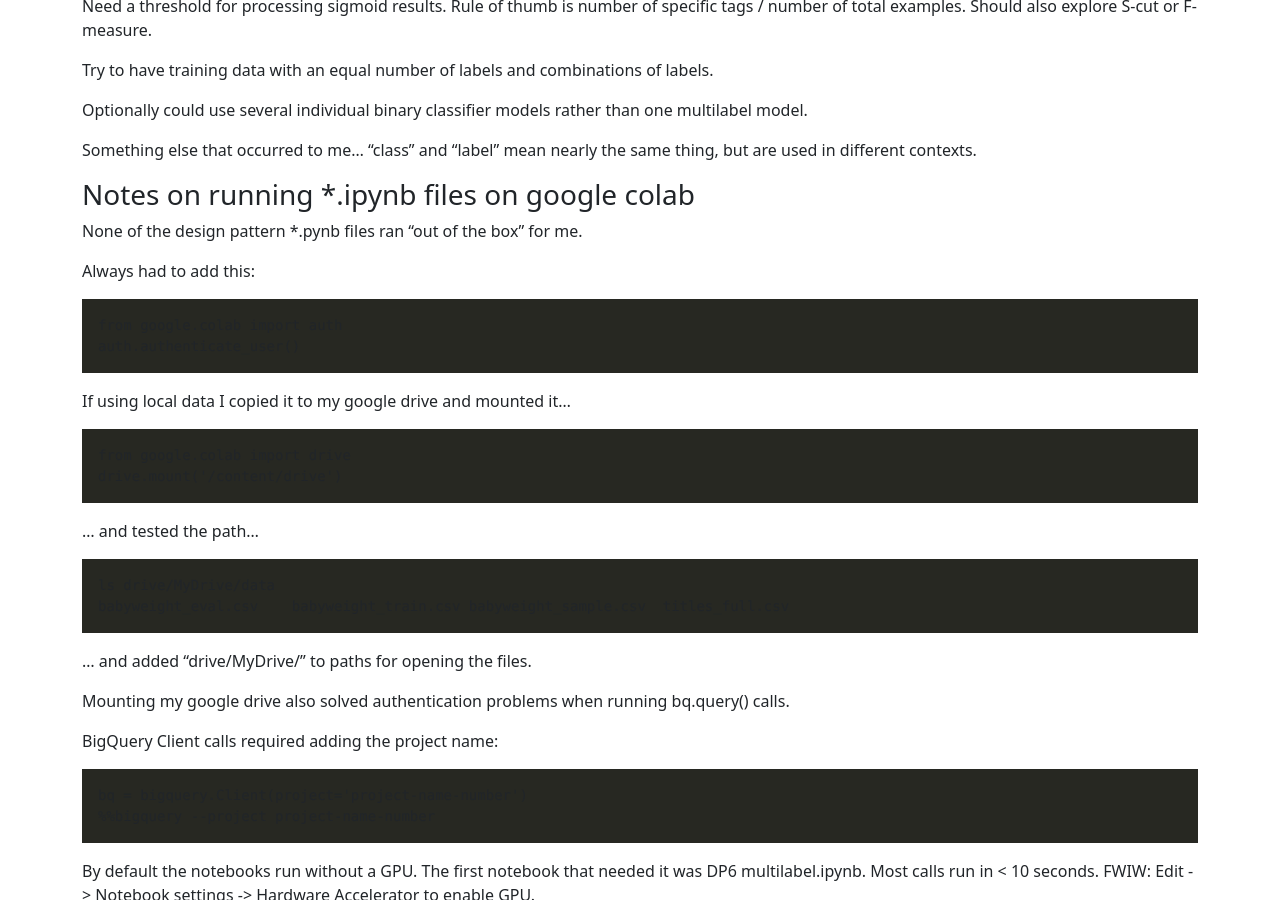
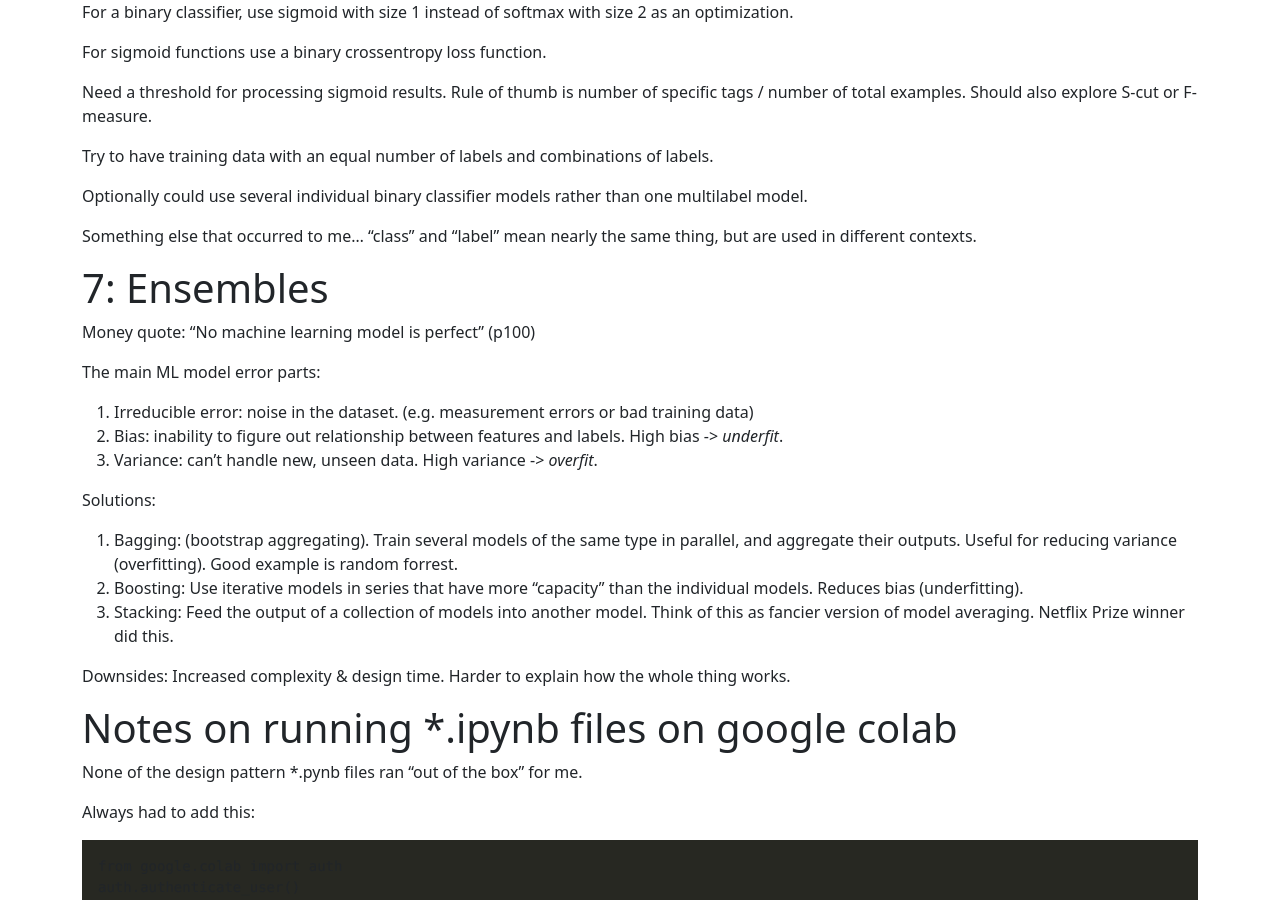
Before and after one commit to matthewdrees/matthewdrees.github.io, a Jekyll site: the page built from _posts/2022-03-14-machine-learning-design-patterns.md, in a window 1280 px wide and 900 px high, scrolled down 1972 px. Built offline with Jekyll 4.4.1, drawn with Linux system fonts in a browser that asks for light colours; some of the changed text lies outside the part shown.

Commit message:
MLDP 7. Ensembles.

```diff
--- a/_posts/2022-03-14-machine-learning-design-patterns.md
+++ b/_posts/2022-03-14-machine-learning-design-patterns.md
@@ -12,29 +12,34 @@ Book club book with my sister.
 
 Chapter 1, The Need for Machine Learning Design Patterns. Machine learning has it's own jargon. There are dozens of italicized words to learn.
 
-### 1: Hashed Feature
+# 1: Hashed Feature
+
 Reduce the cardinality of your input data by hashing them into bins. Theoretically useful if you have incomplete vocabulary, high cardinality, or cold start issues. The example given was measuring flight delays by airport codes. There are a lot of airports (high cardinality), some of which might not be in your training data (incomplete vocabulary), and new airports may come online (cold start). However, you may randomly lump high-use airports with low-use one, making your model less interesting. We struggled to think of a use case where you would want random bins. Therefore we've renamed this pattern to "Dumb Embeddings".
 
 Note on hashed_feature.ipynb... It doesn't run out of the box. I had to add lines to authenticate_user, create a BigQuery project in google console, and add that project name to the bigquery call with --project.
 
-### 2: Embeddings
-Map high-cardinality input data into a lower-dimensional representation. Good rules of thumb for reduction are the 4th root(N) through 1.6 * sqrt(N). Example uses TensorFlow.keras.layers.Embedding(output_dim = 2) to reduce 6x6 natality dataset to 6x2 dense vector. The secret is that the 6x6 matrix variables aren't fully independent. The lower-dimensional representation is interesting because it shows relationships.
+# 2: Embeddings
+
+Map high-cardinality input data into a lower-dimensional representation. Good rules of thumb for reduction are the 4th root(N) through 1.6 * sqrt(N). Example uses TensorFlow.keras.layers. Embedding(output_dim = 2) to reduce 6x6 natality dataset to 6x2 dense vector. The secret is that the 6x6 matrix variables aren't fully independent. The lower-dimensional representation is interesting because it shows relationships.
 
 A text embedding example using nytimes, github, and techcrunch headlines reduced a 47k x 27 input matrix (number of unique words x max headline word length) to 47k x 10 dense(r) matrix. Interestingly, it did some further processing with a reduce_mean lambda layer and represented in a dense softmax layer.
 
 This design pattern looks like something you have to do all the time. Very useful.
 
-### 3: Feature Cross
+# 3: Feature Cross
+
 Feature engineering by making combinations of input values separate features. This allows you to use a simpler (i.e. Linear) model.
 
 Simple contrived example is binary classifier with data that is in opposite quadrants of 2-dimensional graph. More complex example is New York taxi ride data, that turns pickup timestamps into hour intervals for hour/day (7*24 = 168 dimension 1 hot encoded vector). It's recommended to pass "bucketized" feature crosses like this through an Embedding to reduce the dimensionality.
 
 It is recommended to pass a feature cross through an L1 or L2 regularization. Don't cross highly-correlated features.
 
-### 4: Multimodal Input
+# 4: Multimodal Input
+
 Represent different types of data by concatenating all available data representations. Bag of Words (BOW) vs embeddings for text representation. Images can be individual pixels or a tiled structure like convolutional neural networks.
 
-### 5: Reframing
+# 5: Reframing
+
 Change the representation of the output of a machine learning problem, such as regression to classification.
 
 The example given was "male babies born to 25 year old mothers at 38 weeks" from the natality dataset returned a normal distribution around 7.5 pounds. As a regression problem the error is a standard deviation. If we reframe this as a classification model with weight ranges we get something more like a probability density function (PDF).
@@ -49,7 +54,8 @@ Instead of changing between regression and classification, do both and use a mul
 
 Interesting things learned: Tweedie distribution and Sigmoid function.
 
-### 6: Multilabel
+# 6: Multilabel
+
 If your data can have more than 1 label (e.g. an image can have a cat and a dog), use a sigmoid function instead of softmax.
 
 For a binary classifier, use sigmoid with size 1 instead of softmax with size 2 as an optimization.
@@ -64,7 +70,24 @@ Optionally could use several individual binary classifier models rather than one
 
 Something else that occurred to me... "class" and "label" mean nearly the same thing, but are used in different contexts.
 
-### Notes on running *.ipynb files on google colab
+# 7: Ensembles
+
+Money quote: "No machine learning model is perfect" (p100)
+
+The main ML model error parts:
+1. Irreducible error: noise in the dataset. (e.g. measurement errors or bad training data)
+2. Bias: inability to figure out relationship between features and labels. High bias -> *underfit*.
+3. Variance: can't handle new, unseen data. High variance -> *overfit*.
+
+Solutions:
+1. Bagging: (bootstrap aggregating). Train several models of the same type in parallel, and aggregate their outputs. Useful for reducing variance (overfitting). Good example is random forrest.
+2. Boosting: Use iterative models in series that have more "capacity" than the individual models. Reduces bias (underfitting).
+3. Stacking: Feed the output of a collection of models into another model. Think of this as fancier version of model averaging. Netflix Prize winner did this.
+
+Downsides: Increased complexity & design time. Harder to explain how the whole thing works.
+
+# Notes on running *.ipynb files on google colab
+
 None of the design pattern *.pynb files ran "out of the box" for me.
 
 Always had to add this:
@@ -93,7 +116,8 @@ BigQuery Client calls required adding the project name:
 
 By default the notebooks run without a GPU. The first notebook that needed it was DP6 multilabel.ipynb. Most calls run in < 10 seconds. FWIW: Edit -> Notebook settings -> Hardware Accelerator to enable GPU.
 
-#### DP3, feature_cross.ipynb notes
+## DP3, feature_cross.ipynb notes
+
 This line ran for 29 minutes before I stopped it:
 
     CREATE OR REPLACE MODEL babyweight.natality_model ...
@@ -105,13 +129,20 @@ There isn't a progress bar or logging that I'm aware of in the notebook or on go
 * Shortly after this I hit a 403 error data usage quota. I went ahead and signed up for billing and $300 credit from google console and I was able to keep going. (They got me!) Note that enabling GPU didn't appear to help speed up this call, it warned that the GPU wasn't being used so I killed it after a couple of minutes. I didn't let it run so don't know for sure if it eventually helped.
 * Running the Ny taxi data with an L2 regression the RMSE got slightly worse than without!
 
-#### DP4, mixed_representation.ipynb notes
+## DP4, mixed_representation.ipynb notes
 
 Bug on this line. "tiled_input" should be "tiled_layer"?
 
     mixed_image_tabular_model = Model(inputs=[image_tabular_input, tiled_input], outputs=merged_image_output)
 
-#### DP6, multilable.ipynb notes
+## DP6, multilable.ipynb notes
+
 GPU acceleration helped speed this one up. It otherwise worked out of the box!
 
 It had an anti-pattern example (do like), using softmax for a binary classifier instead of sigmoid. The optimization did run slightly faster (7 seconds instead of 8).
+
+## DP7, ensemble_methods.ipynb notes
+
+GPU helped again. Training the three models took 7.5 mins with the GPU. Fitting the ensemble model took 3.5 minutes.
+
+The last step the initial Validation RMSE showed as 1.4, but when I ran it updated to 7.4. Hmmm.
```
